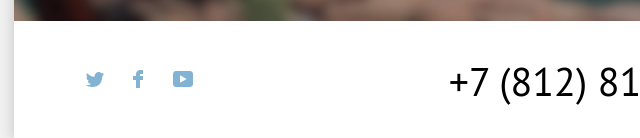
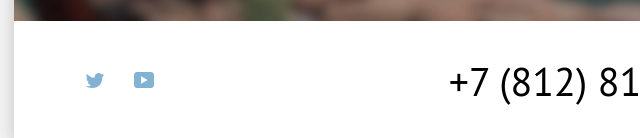
Before and after one commit to maxxmell/1911615-sedona-33, a website: page index.html in a window 1280 px wide. Shown: the part 3175-3313 px from the top of the page, 26-666 px from the left. Drawn offline with Linux system fonts and the light colour scheme.

Commit message:
some changes

```diff
--- a/index.html
+++ b/index.html
@@ -126,14 +126,7 @@
               <span class="visually-hidden">Twitter</span>
             </a>
           </li>
-          <li class="footer-social-item facebook-item">
-            <a class="social-button button-facebook" href="https://www.facebook.com/htmlacademy">
-              <svg role="img" width="10" height="18" fill="inherit" xmlns="http://www.w3.org/2000/svg">
-                <path d="M7 0C4.8 0 3 1.8 3 4v2H0v4h3v8h4v-8h3V6H7V4h3V0H7Z"/>
-              </svg>
-              <span class="visually-hidden">Facebook</span>
-            </a>
-          </li>
+
           <li class="footer-social-item youtube-itr">
             <a class="social-button button-youtube" href="https://www.instagram.com/htmlacademy/">
               <svg role="img" width="20" height="16" fill="inherit" xmlns="http://www.w3.org/2000/svg">
--- a/styles/styles.css
+++ b/styles/styles.css
@@ -314,9 +314,9 @@ img {
   justify-content: flex-start;
   align-items: center;
   box-sizing: border-box;
-  padding-top: 98px;
   width: 400px;
   min-height: 384px;
+  padding-top: 98px;
 
   background-color:  rgba(131, 179, 211, 0.12);
 }
@@ -328,10 +328,11 @@ img {
 
 .advantage-foto-item {
   width: 800px;
+  min-height: 384px;
   padding: 0;
-  min-height: 384px;
+
+  background-color: #83b3d3;
   grid-column: span 2;
-  background-color: #83b3d3;
 }
 
 .advantage-header {
@@ -375,8 +376,9 @@ img {
 }
 
 .advantage-more {
+  position: relative;
+
   padding-top: 184px;
-  position: relative;
 }
 
 .advantage-more .advantage-description{
```
